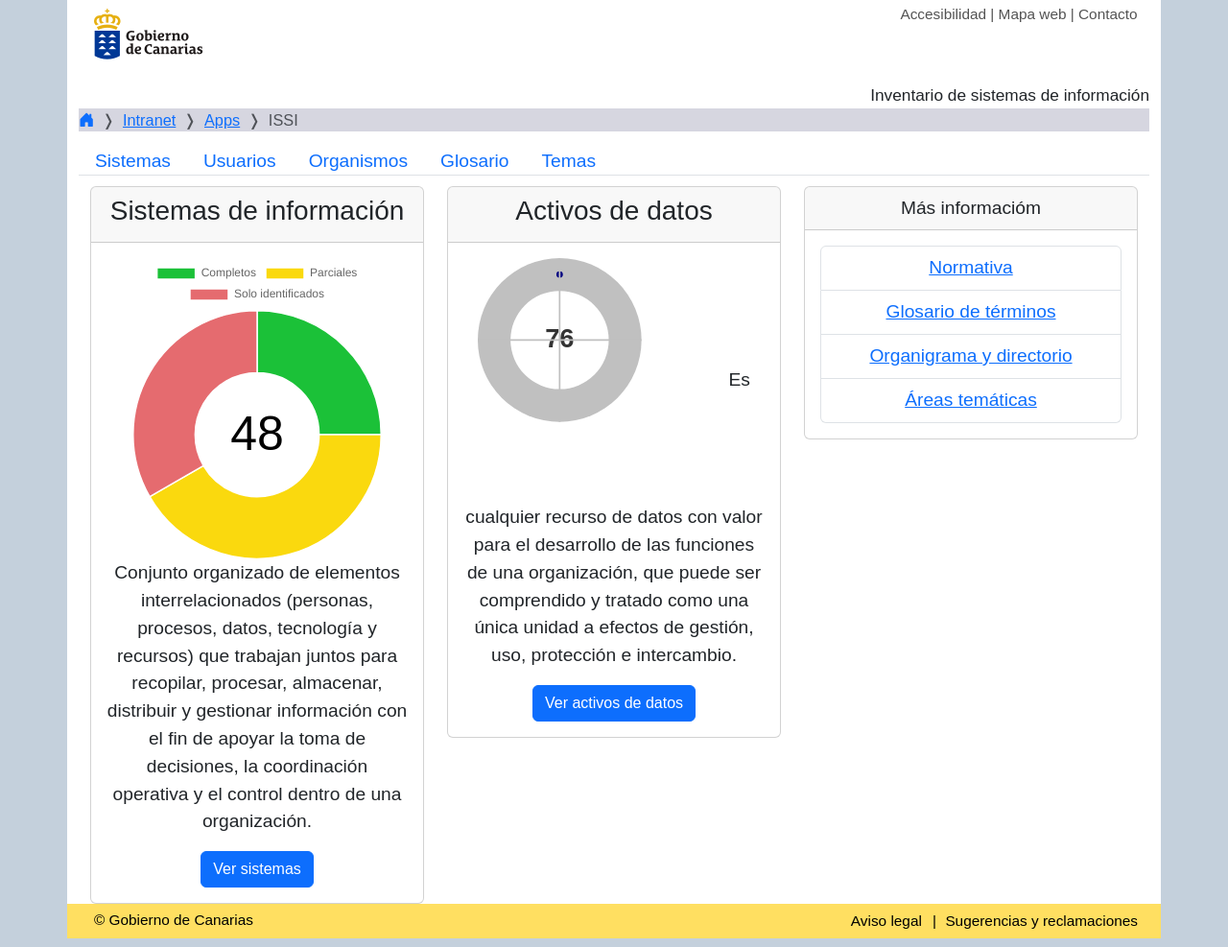
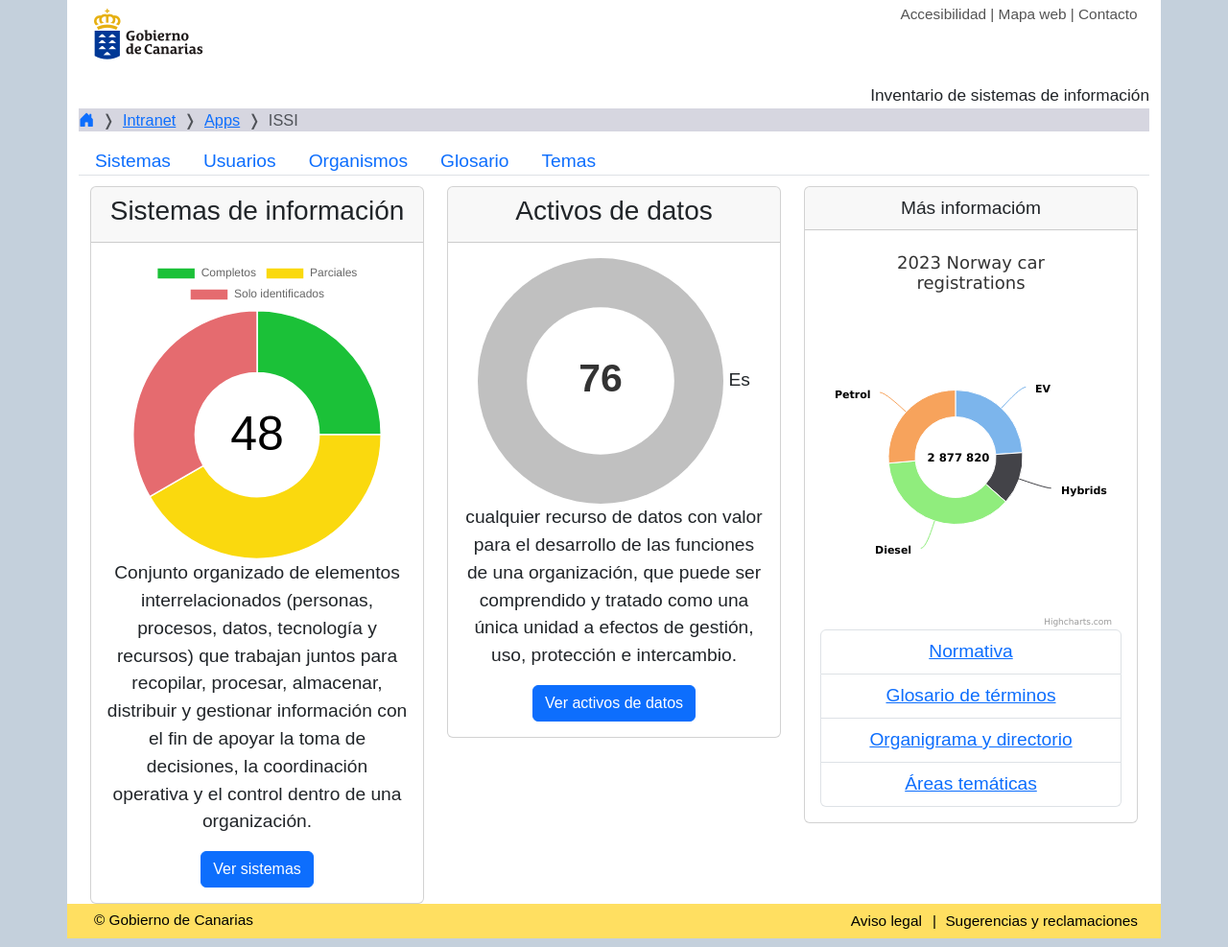
Before and after one commit to euribates/issi, a Django app: page / in a window 1280 px wide. Shown: the whole page at 96% size. Run offline with Django 5.2, Linux system fonts and the light colour scheme; parts of the project's set-up code (start-up, migrations or seed data) failed here and were passed over; some libraries are stand-ins or nearby versions.

Commit message:
Pruebas con HighCharts

```diff
--- a/comun/templates/comun/homepage.html
+++ b/comun/templates/comun/homepage.html
@@ -3,6 +3,86 @@
 
 {% block scripts %}
 <script src="{% static 'js/homepage.js' %}"></script>
+<script src="https://code.highcharts.com/12/highcharts.js"></script>
+<script>
+Highcharts.chart('container', {
+    chart: {
+        type: 'pie',
+        custom: {},
+        events: {
+            render() {
+                const chart = this,
+                    series = chart.series[0];
+                let customLabel = chart.options.chart.custom.label;
+
+                if (!customLabel) {
+                    customLabel = chart.options.chart.custom.label =
+                        chart.renderer.label('<strong>2 877 820</strong>')
+                            .css({
+                                color:
+                                    'var(--highcharts-neutral-color-100, #000)',
+                                textAnchor: 'middle'
+                            })
+                                .add();
+                }
+
+                const x = series.center[0] + chart.plotLeft,
+                    y = series.center[1] + chart.plotTop -
+                    (customLabel.attr('height') / 2);
+
+                customLabel.attr({
+                    'x': x,
+                    'y': y,
+                });
+                // Set font size based on chart diameter
+                customLabel.css({
+                    fontSize: `${series.center[2] / 12}px`
+                });
+            }
+        }
+    },
+    accessibility: {
+        point: {
+            valueSuffix: '%'
+        }
+    },
+    title: {
+        text: '2023 Norway car registrations'
+    },
+    tooltip: {
+        pointFormat: '{series.name}: <b>{point.percentage:.0f}%</b>'
+    },
+    legend: {
+        enabled: false
+    },
+    plotOptions: {
+        series: {
+            allowPointSelect: true,
+            cursor: 'pointer',
+            borderRadius: 4,
+            showInLegend: !true
+        }
+    },
+    series: [{
+        name: 'Registrations',
+        colorByPoint: true,
+        innerSize: '60%',
+        data: [{
+            name: 'EV',
+            y: 23.9
+        }, {
+            name: 'Hybrids',
+            y: 12.6
+        }, {
+            name: 'Diesel',
+            y: 37.0
+        }, {
+            name: 'Petrol',
+            y: 26.4
+        }]
+    }]
+});
+</script>
 {% endblock scripts %}
 
 {% block content %}
@@ -72,6 +152,9 @@
        Más informacióm
        </div>
        <div class="card-body">
+
+        <div id="container" style="width:100%; height:400px;"></div>
+
         <ul class="list-group">
           <li class="list-group-item">
               <a href="{% url 'normativa:index' %}">
--- a/comun/views.py
+++ b/comun/views.py
@@ -16,30 +16,45 @@
     return render(request, "comun/labo.html")
 
 
+def make_chart(color="lime", percent=100):
+    angles = [a * 3.6 for a in range(100)]
+    assert len(angles) == 100
+    rads = [i * math.pi * 2.0 / 360. for i in angles]
+    X = [round(math.sin(a)*40, 2) for a in rads]
+    Y = [-round(math.cos(a)*40, 2) for a in rads]
+    buff = [
+        f'<path stroke="{color}" stroke-width="12" fill="none">',
+        ' <animate attributeName="d" calcMode="spline" values="',
+        ]
+    counter = 0
+    middle = len(X) // 2
+    flags = [0 if index < middle else 1 for index in range(len(X))]
+    counter = 0
+    for flag, x, y in zip(flags, X, Y):
+        buff.append(f'M 0,-40 A 40,40 0 {flag} 1 {x:.2f},{y:.2f};')
+        counter += 1
+        if counter >= percent:
+            break
+    buff.append('" dur="0.8s" repeatCount="1" fill="freeze" />')
+    buff.append('</path>\n')
+    return ''.join(buff)
+
+
 def doughnut(request, value=76, top=100):
     if top != 100:
         value = int(round(value * 100 / top))
         top = 100
-    long_path = 1 if value > 50 else 0
-    angle = (value * 360 / 100.)
-    rads = angle * math.pi / 180.
+    rads = (76 * math.pi * 2.0 / 360.)
     x = int(round(40 + 28 * math.sin(rads)))
     y = int(round(40 - 28 * math.cos(rads)))
-
-
-    angles = [i for i in range(0, 361, 6)]
-    rads = [i * math.pi * 2.0 / 360. for i in angles]
-    X = [round(math.sin(a)*40, 2) for a in rads]
-    Y = [-round(math.cos(a)*40, 2) for a in rads]
-
     response = render(request, 'comun/charts/doughnut.svg', {
         'value': value,
         'x': x,
         'y': y,
-        'long_path': long_path,
         'trace': 'off',
         'width': int(round(value / 3.0)),
-        'coords': zip(X, Y),
+        'chart': make_chart(percent=76),
+        'chart2': make_chart(color="red", percent=32),
         })
     response['Content-Type'] = "image/svg+xml"
     response['Referrer-Policy'] = 'no-referrer'
```
Also changed, not shown: domaths.py (+15 -2 lines), comun/templates/comun/charts/doughnut.svg.
